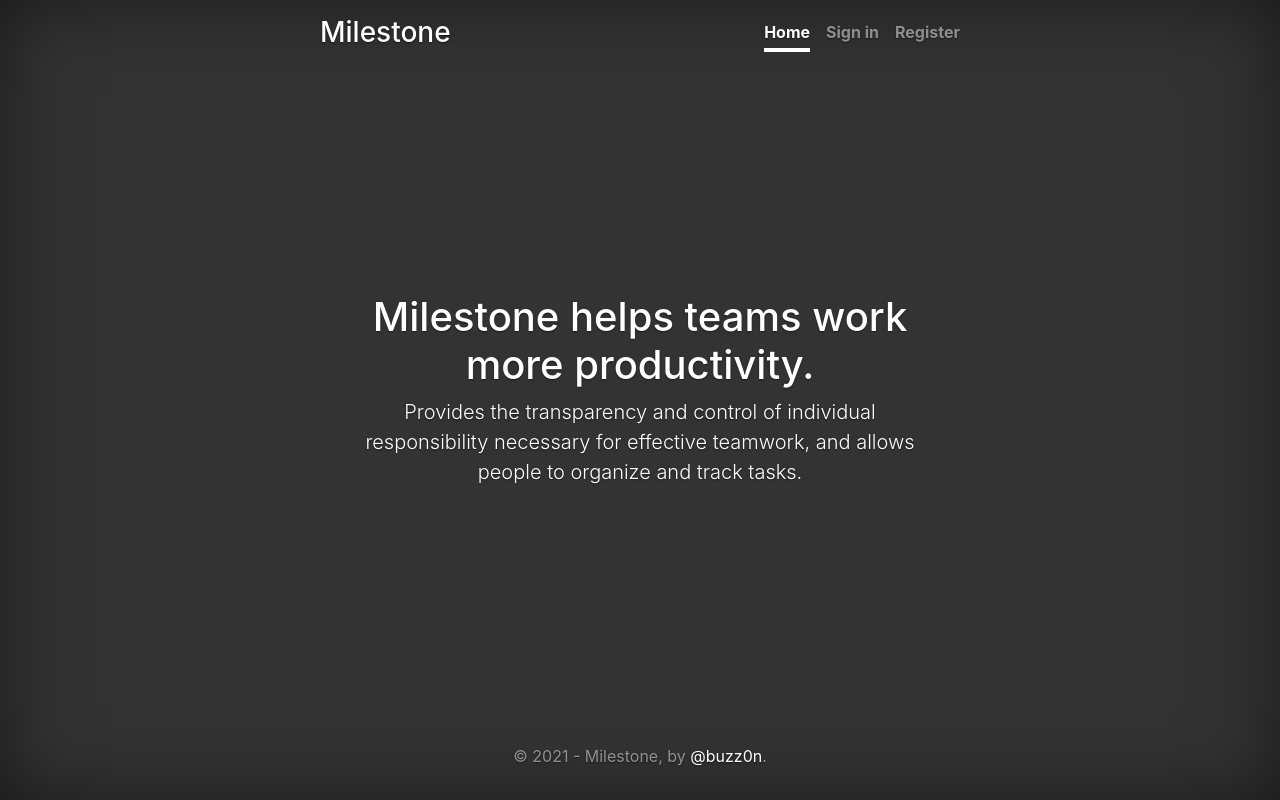
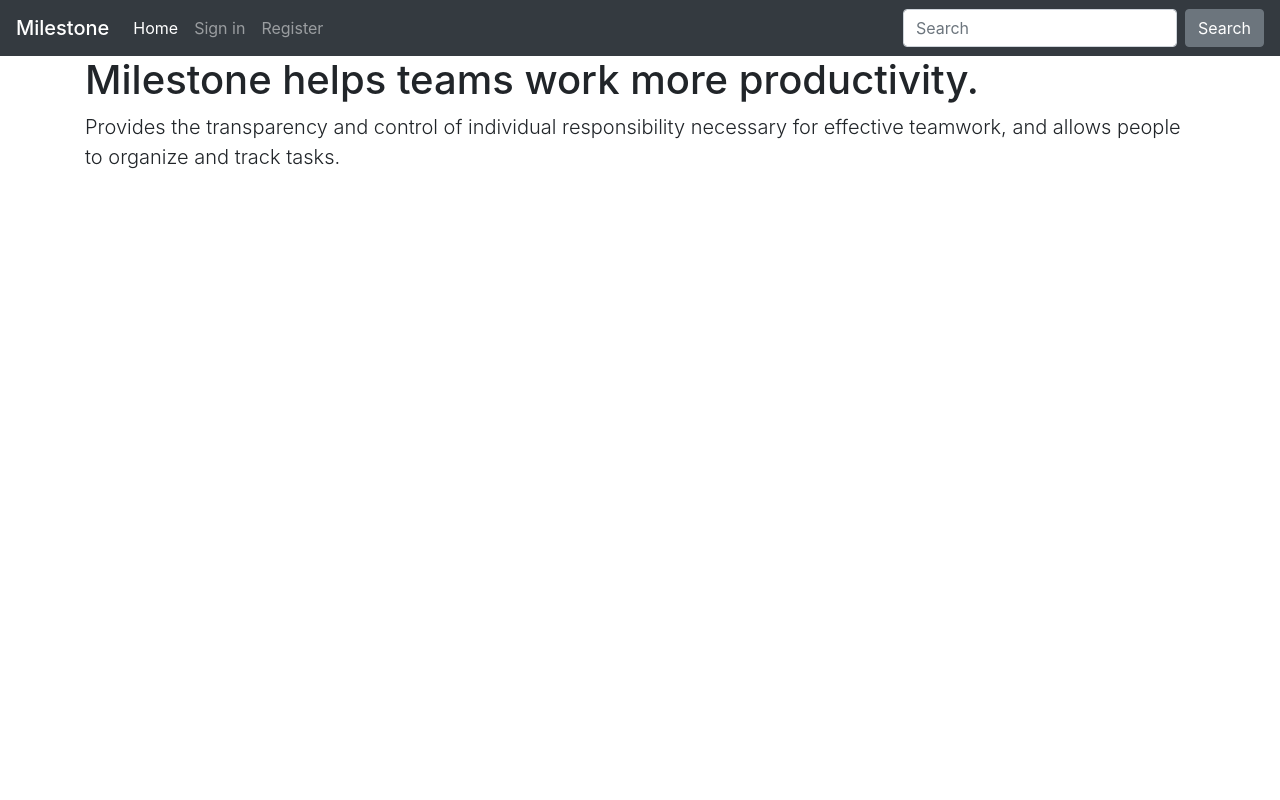
Before and after one commit to buzzon/milestone, a Django app: page / in a window 1280 px wide. Run offline with Django 3.2, Linux system fonts and the light colour scheme; some libraries are stand-ins or nearby versions.

Commit message:
Update Spaces

```diff
--- a/mscore/models.py
+++ b/mscore/models.py
@@ -1,5 +1,6 @@
 from django.contrib.auth.models import User
 from django.db import models
+from django.forms import ModelForm
 
 
 class Profile(models.Model):
@@ -17,6 +18,8 @@ class Space(models.Model):
 
     def __str__(self):
         return self.title
+
+
 
 
 class Task(models.Model):
--- a/mscore/static/mscore/css/styles.css
+++ b/mscore/static/mscore/css/styles.css
@@ -1,112 +1,5 @@
-/*
- * Globals
- */
-
-/* Links */
-a,
-a:focus,
-a:hover {
-  color: #fff;
-}
-
-/* Custom default button */
-.btn-secondary,
-.btn-secondary:hover,
-.btn-secondary:focus {
-  color: #333;
-  text-shadow: none; /* Prevent inheritance from `body` */
-  background-color: #fff;
-  border: .05rem solid #fff;
-}
-
-
-/*
- * Base structure
- */
-
-html,
-body {
+html,body {
   height: 100%;
-  background-color: #333;
-}
-
-body {
-  display: -ms-flexbox;
-  display: -webkit-box;
-  display: flex;
-  -ms-flex-pack: center;
-  -webkit-box-pack: center;
-  justify-content: center;
-  color: #fff;
-  text-shadow: 0 .05rem .1rem rgba(0, 0, 0, .5);
-  box-shadow: inset 0 0 5rem rgba(0, 0, 0, .5);
-}
-
-.cover-container {
-  max-width: 42em;
-}
-
-
-/*
- * Header
- */
-.masthead {
-  margin-bottom: 2rem;
-}
-
-.masthead-brand {
-  margin-bottom: 0;
-}
-
-.nav-masthead .nav-link {
-  padding: .25rem 0;
-  font-weight: 700;
-  color: rgba(255, 255, 255, .5);
-  background-color: transparent;
-  border-bottom: .25rem solid transparent;
-}
-
-.nav-masthead .nav-link:hover,
-.nav-masthead .nav-link:focus {
-  border-bottom-color: rgba(255, 255, 255, .25);
-}
-
-.nav-masthead .nav-link + .nav-link {
-  margin-left: 1rem;
-}
-
-.nav-masthead .active {
-  color: #fff;
-  border-bottom-color: #fff;
-}
-
-@media (min-width: 48em) {
-  .masthead-brand {
-    float: left;
-  }
-  .nav-masthead {
-    float: right;
-  }
-}
-
-
-/*
- * Cover
- */
-.cover {
-  padding: 0 1.5rem;
-}
-.cover .btn-lg {
-  padding: .75rem 1.25rem;
-  font-weight: 700;
-}
-
-
-/*
- * Footer
- */
-.mastfoot {
-  color: rgba(255, 255, 255, .5);
 }
 
 /*
--- a/mscore/templates/base_generic.html
+++ b/mscore/templates/base_generic.html
@@ -11,51 +11,59 @@
     <title>Milestone</title>
     <link rel="shortcut icon" href="{% static 'mscore/svg/logo.svg' %}"/>
 </head>
-<body class="text-center">
-<div class="cover-container d-flex h-100 w-100 p-3 mx-auto flex-column">
-    <header class="masthead mb-auto">
-        <div class="inner">
-            <h3 class="masthead-brand">Milestone</h3>
-            <nav class="nav nav-masthead justify-content-center">
+<div class="h-100">
+    <nav class="navbar navbar-expand-lg navbar-dark bg-dark">
+        <a class="navbar-brand mb-0 h1" href="{% url 'index' %}">Milestone</a>
+        <button class="navbar-toggler" type="button" data-toggle="collapse" data-target="#navbarSupportedContent"
+                aria-controls="navbarSupportedContent" aria-expanded="false" aria-label="Toggle navigation">
+            <span class="navbar-toggler-icon"></span>
+        </button>
+
+        <div class="collapse navbar-collapse" id="navbarSupportedContent">
+            <ul class="navbar-nav mr-auto">
                 {% url 'index' as url %}
-                <a class="nav-link {% if request.path == url %}active{% endif %}" href="{{ url }}">Home</a>
+                <li class="nav-item {% if request.path == url %}active{% endif %}">
+                    <a class="nav-link" href="{{ url }}">Home</a>
+                </li>
                 {% if user.is_authenticated %}
-
+                <li class="nav-item">
                     <a class="nav-link" href="#{{ user.id }}">{{ user.username }}</a>
+                </li>
                 {% url 'space-list' as url %}
-                <a class="nav-link {% if request.path == url %}active{% endif %}" href="{{ url }}">Spaces</a>
+                <li class="nav-item {% if request.path == url %}active{% endif %}">
+                    <a class="nav-link" href="{{ url }}">Spaces</a>
+                </li>
                 {% if user.is_staff %}
+                <li class="nav-item">
                     <a class="nav-link" href="{% url 'admin:index' %}">Admin</a>
+                </li>
+                <li class="nav-item">
                     <a class="nav-link" href="{% url 'root-api' %}">API</a>
+                </li>
                 {% endif %}
+                <li class="nav-item">
                     <a class="nav-link" href="#">Sign out</a>
+                </li>
                 {% else %}
+                <li class="nav-item">
                     <a class="nav-link" href="#">Sign in</a>
+                </li>
+                <li class="nav-item">
                     <a class="nav-link" href="#">Register</a>
+                </li>
                 {% endif %}
+            </ul>
+            <form class="form-inline my-2 my-lg-0">
+                <input class="form-control mr-sm-2" type="text" placeholder="Search">
+                <button class="btn btn-secondary my-2 my-sm-0" type="submit">Search</button>
+            </form>
+        </div>
     </nav>
-        </div>
-    </header>
-
-    <main role="main" class="inner cover">
     {% block content %}{% endblock %}
-    </main>
-
-    <footer class="mastfoot mt-auto">
-        <div class="inner">
-            <p>© 2021 - Milestone, by <a href="https://github.com/buzzon">@buzz0n</a>.</p>
-        </div>
-    </footer>
 </div>
 
-<script src="https://code.jquery.com/jquery-3.2.1.slim.min.js"
-        integrity="sha384-KJ3o2DKtIkvYIK3UENzmM7KCkRr/rE9/Qpg6aAZGJwFDMVNA/GpGFF93hXpG5KkN"
-        crossorigin="anonymous"></script>
-<script src="https://cdnjs.cloudflare.com/ajax/libs/popper.js/1.12.9/umd/popper.min.js"
-        integrity="sha384-ApNbgh9B+Y1QKtv3Rn7W3mgPxhU9K/ScQsAP7hUibX39j7fakFPskvXusvfa0b4Q"
-        crossorigin="anonymous"></script>
-<script src="https://maxcdn.bootstrapcdn.com/bootstrap/4.0.0/js/bootstrap.min.js"
-        integrity="sha384-JZR6Spejh4U02d8jOt6vLEHfe/JQGiRRSQQxSfFWpi1MquVdAyjUar5+76PVCmYl"
-        crossorigin="anonymous"></script>
+<script src="https://code.jquery.com/jquery-3.2.1.slim.min.js" integrity="sha384-KJ3o2DKtIkvYIK3UENzmM7KCkRr/rE9/Qpg6aAZGJwFDMVNA/GpGFF93hXpG5KkN" crossorigin="anonymous"></script>
+<script src="https://cdnjs.cloudflare.com/ajax/libs/popper.js/1.12.9/umd/popper.min.js" integrity="sha384-ApNbgh9B+Y1QKtv3Rn7W3mgPxhU9K/ScQsAP7hUibX39j7fakFPskvXusvfa0b4Q" crossorigin="anonymous"></script>
+<script src="https://maxcdn.bootstrapcdn.com/bootstrap/4.0.0/js/bootstrap.min.js" integrity="sha384-JZR6Spejh4U02d8jOt6vLEHfe/JQGiRRSQQxSfFWpi1MquVdAyjUar5+76PVCmYl" crossorigin="anonymous"></script>
 </body>
 </html>
--- a/mscore/templates/mscore/index.html
+++ b/mscore/templates/mscore/index.html
@@ -1,7 +1,10 @@
 {% extends "base_generic.html" %}
 
 {% block content %}
-<h1 class="cover-heading">Milestone helps teams work more productivity.</h1>
-<p class="lead">Provides the transparency and control of individual responsibility necessary for effective
-    teamwork, and allows people to organize and track tasks.</p>
+<div class="container">
+    <h1 class="cover-heading">Milestone helps teams work more productivity.</h1>
+    <p class="lead">Provides the transparency and control of individual responsibility necessary for effective
+        teamwork, and allows people to organize and track tasks.</p>
+</div>
+
 {% endblock %}
--- a/mscore/views.py
+++ b/mscore/views.py
@@ -4,6 +4,8 @@ from django.shortcuts import render
 
 from mscore.api.views import SpaceList, SpaceDetail
 from mscore.models import Space
+import calendar
+from datetime import datetime
 
 
 def index(request):
@@ -25,6 +27,11 @@ def space_detail(request, pk):
         space_single = SpaceDetail(request=request).get_queryset().get(id=pk)
     except Space.DoesNotExist:
         raise Http404("Space does not exist")
+
+    c = calendar.HTMLCalendar()
+    html_out = c.formatmonth(datetime.today().year, datetime.today().month)
+
     context = {'space_single': space_single,
-               'user': request.user}
+               'user': request.user,
+               'html_out': html_out}
     return render(request, 'mscore/space_detail.html', context)
```
Also changed, not shown: mscore/templates/mscore/space_detail.html (+38 -6 lines), mscore/templates/mscore/space_list.html (+36 -7 lines), data/add-group.svg (added), data/clipboard.svg (added), data/compress.svg (added), data/delete.svg (added), data/expand.svg (added), data/timeline.svg (added). Lines whose indentation alone changed are shown as unchanged.
